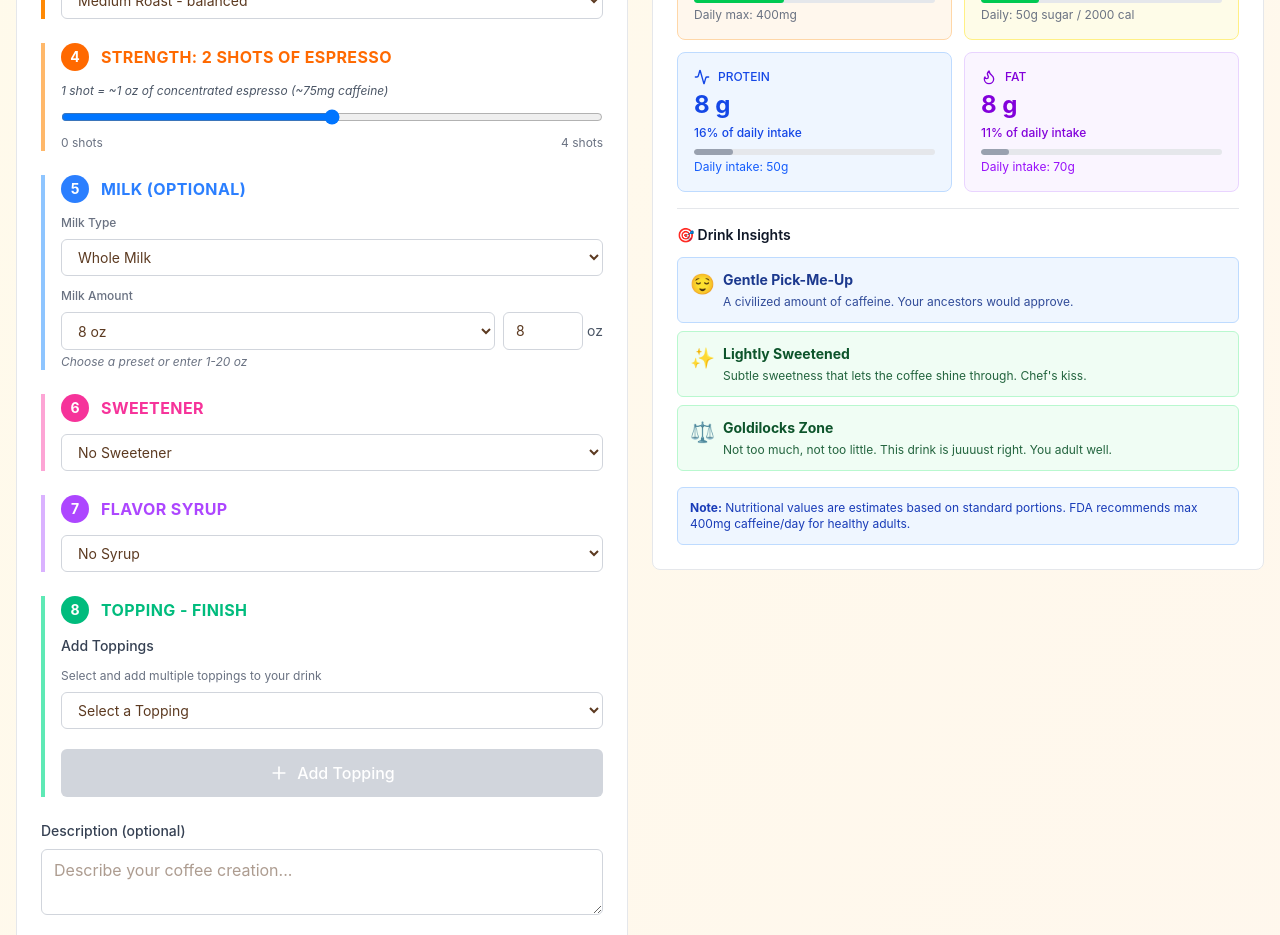
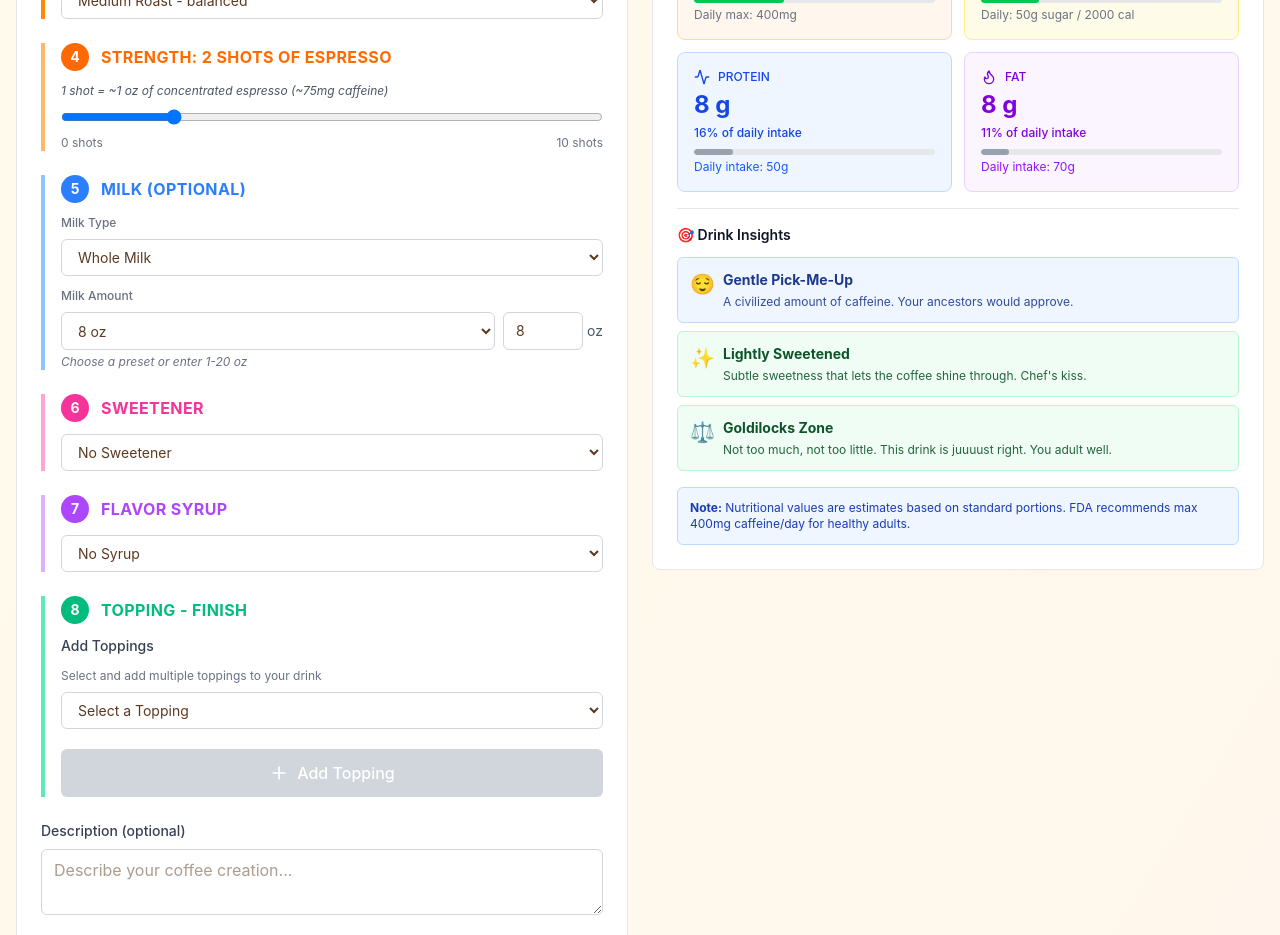
Before and after one commit to dudley1ass/beansensei.com, a React (Vite) app: page / in a window 1280 px wide. Shown: the part 1040-1975 px from the top of the page. Built offline with nearby package versions, Linux system fonts and the light colour scheme.

Commit message:
Add Moka Pot brew method and increase espresso shots to 10 max

```diff
--- a/src/app/components/coffee-builder.tsx
+++ b/src/app/components/coffee-builder.tsx
@@ -568,14 +568,14 @@ export function CoffeeBuilder({ initialRecipe }: CoffeeBuilderProps) {
                 <input
                   type="range"
                   min="0"
-                  max="4"
+                  max="10"
                   value={espressoShots}
                   onChange={(e) => setEspressoShots(Number(e.target.value))}
                   className="w-full"
                 />
                 <div className="flex justify-between text-xs text-gray-500 mt-1">
                   <span>0 shots</span>
-                  <span>4 shots</span>
+                  <span>10 shots</span>
                 </div>
               </div>
 
```
